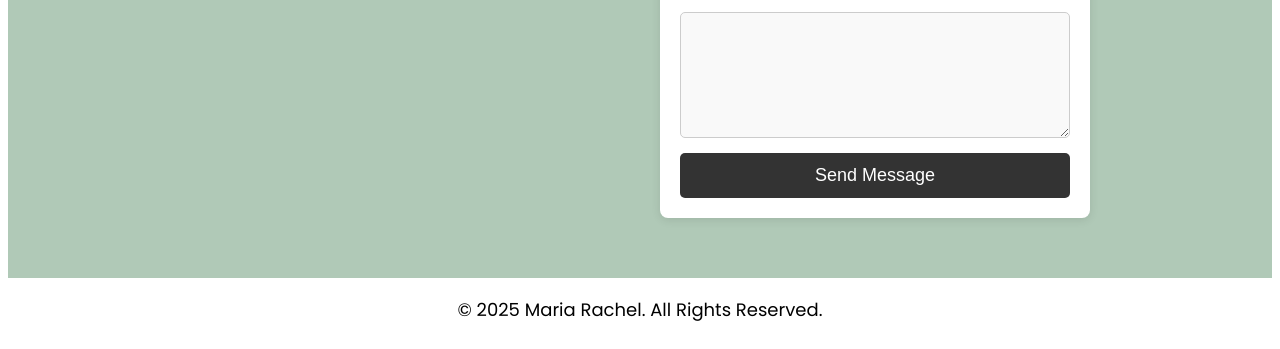
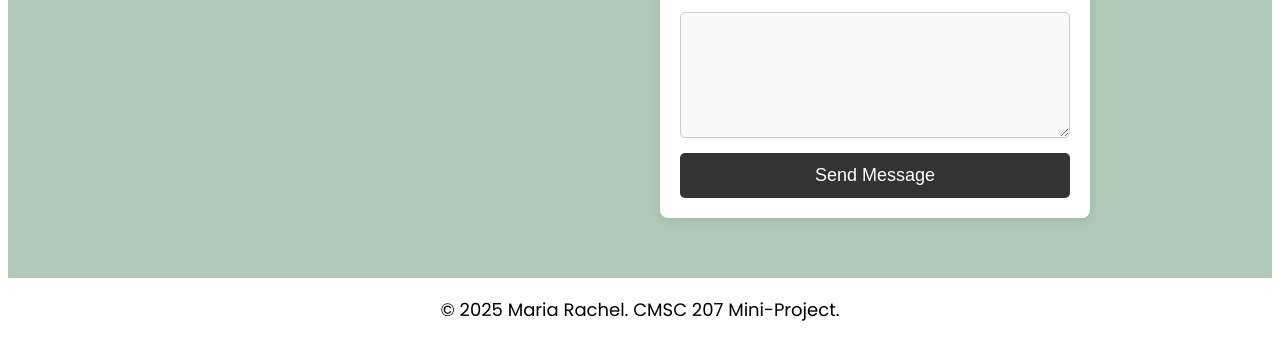
Before and after one commit to msmariarachel/cmsc207-miniproject, a plain HTML site: page index.html in a window 1280 px wide. Shown: the part 3464-3813 px from the top of the page. Drawn offline with Linux system fonts and the light colour scheme.

Commit message:
Update index.html

```diff
--- a/index.html
+++ b/index.html
@@ -113,7 +113,7 @@
 
     <!-- Header and Navigation Bar -->
     <footer>
-        <p>&copy; 2025 Maria Rachel. All Rights Reserved.</p>
+        <p>&copy; 2025 Maria Rachel. CMSC 207 Mini-Project.</p>
     </footer>
 
 </body>
```
